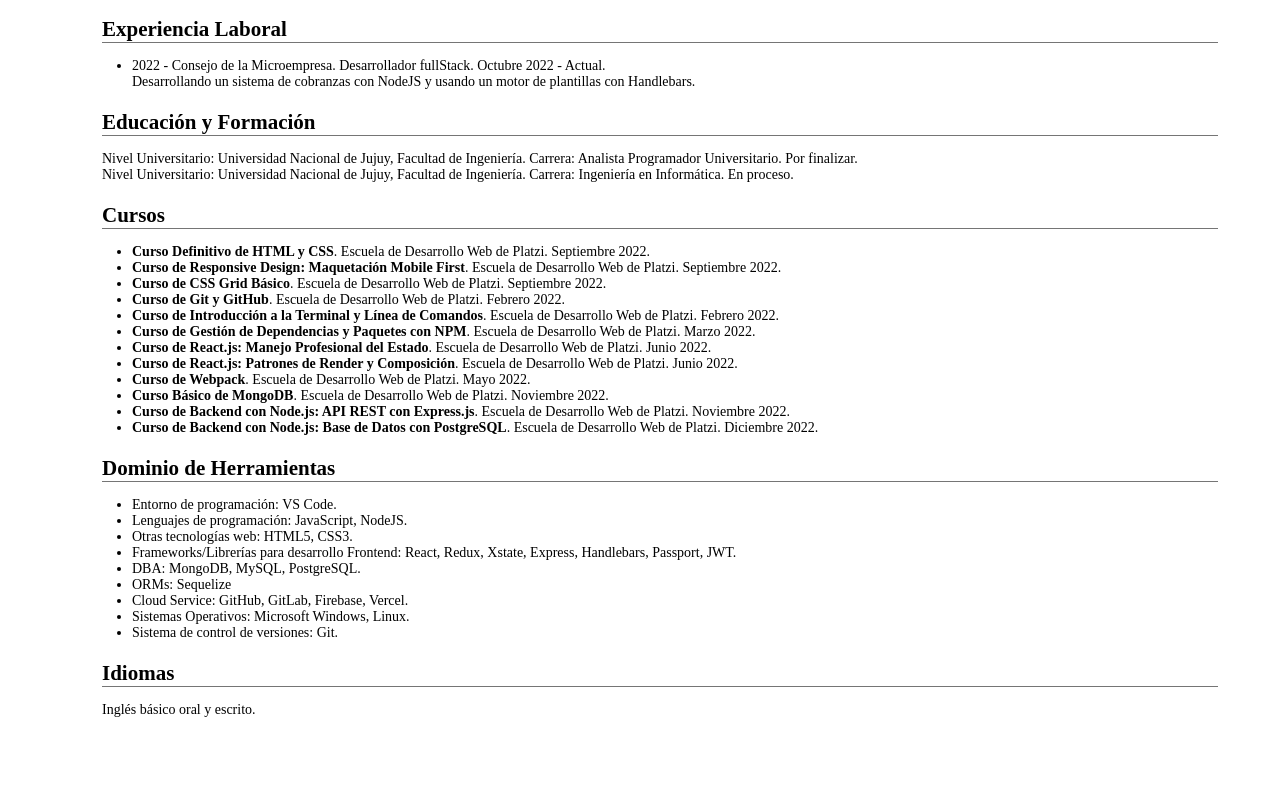
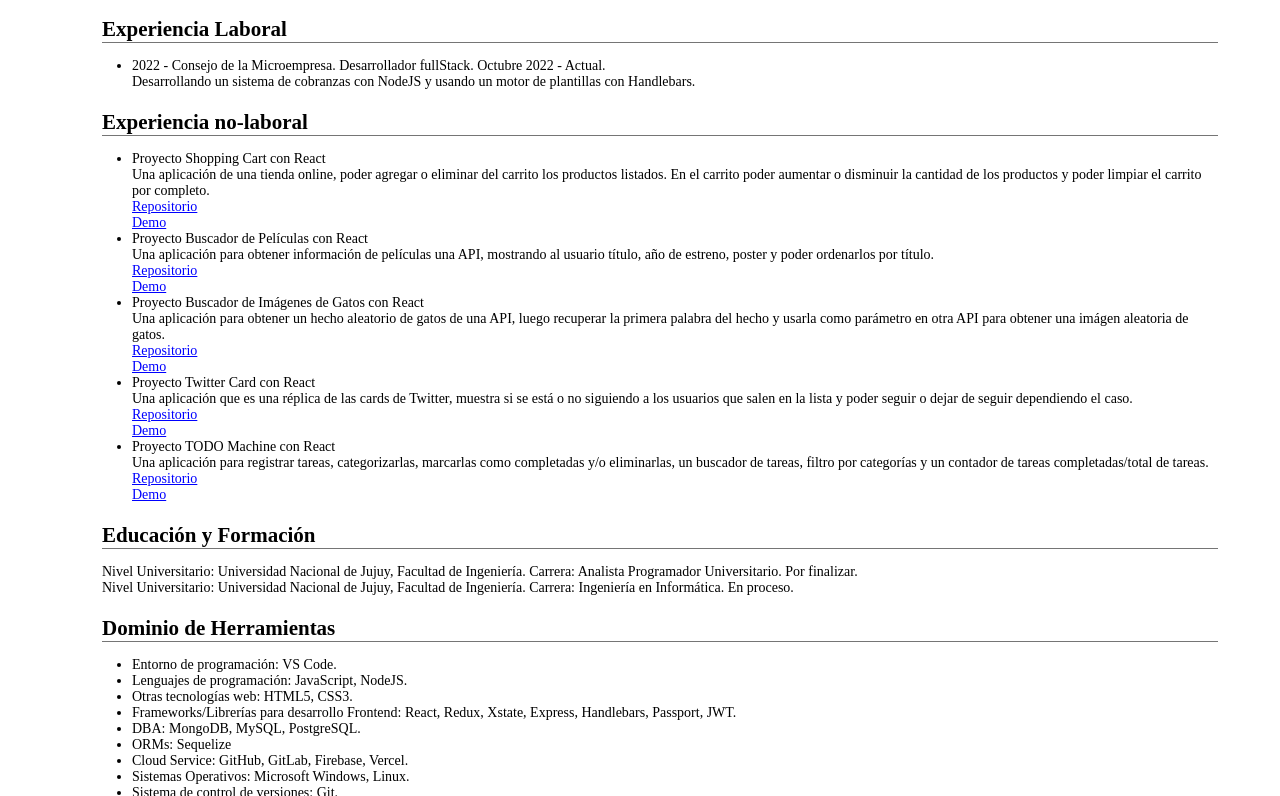
Before and after one commit to rolando22/mi_cv, a plain HTML site: page index.html in a window 1280 px wide. Shown: the part 498-1294 px from the top of the page. Drawn offline with Linux system fonts and the light colour scheme.

Commit message:
[ADD] Experiencia no-laboral

```diff
--- a/index.html
+++ b/index.html
@@ -53,6 +53,31 @@
             </ul>
         </section>
         <section class="main__data">
+            <h2 class="data__title">Experiencia no-laboral</h2>
+            <ul class="data__list">
+                <li>Proyecto Shopping Cart con React</li>
+                <p>Una aplicación de una tienda online, poder agregar o eliminar del carrito los productos listados. En el carrito poder aumentar o disminuir la cantidad de los productos y poder limpiar el carrito por completo.</p>
+                <p><a href="https://github.com/rolando22/shopping-cart">Repositorio</a></p>
+                <p><a href="https://rolando22.github.io/shopping-cart/">Demo</a></p>
+                <li>Proyecto Buscador de Películas con React</li>
+                <p>Una aplicación para obtener información de películas una API, mostrando al usuario título, año de estreno, poster y poder ordenarlos por título.</p>
+                <p><a href="https://github.com/rolando22/buscador-peliculas">Repositorio</a></p>
+                <p><a href="https://rolando22.github.io/buscador-peliculas/">Demo</a></p>
+                <li>Proyecto Buscador de Imágenes de Gatos con React</li>
+                <p>Una aplicación para obtener un hecho aleatorio de gatos de una API, luego recuperar la primera palabra del hecho y usarla como parámetro en otra API para obtener una imágen aleatoria de gatos.</p>
+                <p><a href="https://github.com/rolando22/react-prueba-tecnica">Repositorio</a></p>
+                <p><a href="https://rolando22.github.io/react-prueba-tecnica/">Demo</a></p>
+                <li>Proyecto Twitter Card con React</li>
+                <p>Una aplicación que es una réplica de las cards de Twitter, muestra si se está o no siguiendo a los usuarios que salen en la lista y poder seguir o dejar de seguir dependiendo el caso.</p>
+                <p><a href="https://github.com/rolando22/twitter-card">Repositorio</a></p>
+                <p><a href="https://rolando22.github.io/twitter-card/">Demo</a></p>
+                <li>Proyecto TODO Machine con React</li>
+                <p>Una aplicación para registrar tareas, categorizarlas, marcarlas como completadas y/o eliminarlas, un buscador de tareas, filtro por categorías y un contador de tareas completadas/total de tareas.</p>
+                <p><a href="https://github.com/rolando22/todo-machine">Repositorio</a></p>
+                <p><a href="https://rolando22.github.io/todo-machine/">Demo</a></p>
+            </ul>
+        </section>
+        <section class="main__data">
             <h2  class="data__title">Educación y Formación</h2>
             <p class="data__text">
                 <!-- Nivel Secundario: Escuela de Minas "Dr. Horacio Carrillo". Título: Técnico Superior en Informática.<br> -->
@@ -65,7 +90,7 @@
             <div class="data__container">
             </div>
         </section> -->
-        <section class="main__data">
+        <!-- <section class="main__data">
             <h2 class="data__title">Cursos</h2>
             <ul class="data__list">
                 <li><b>Curso Definitivo de HTML y CSS</b>. Escuela de Desarrollo Web de Platzi. Septiembre 2022.</li>
@@ -81,7 +106,7 @@
                 <li><b>Curso de Backend con Node.js: API REST con Express.js</b>. Escuela de Desarrollo Web de Platzi. Noviembre 2022.</li>
                 <li><b>Curso de Backend con Node.js: Base de Datos con PostgreSQL</b>. Escuela de Desarrollo Web de Platzi. Diciembre 2022.</li>
             </ul>
-        </section>
+        </section> -->
         <section class="main__data">
             <h2  class="data__title">Dominio de Herramientas</h2>
             <ul class="data__list">
```
